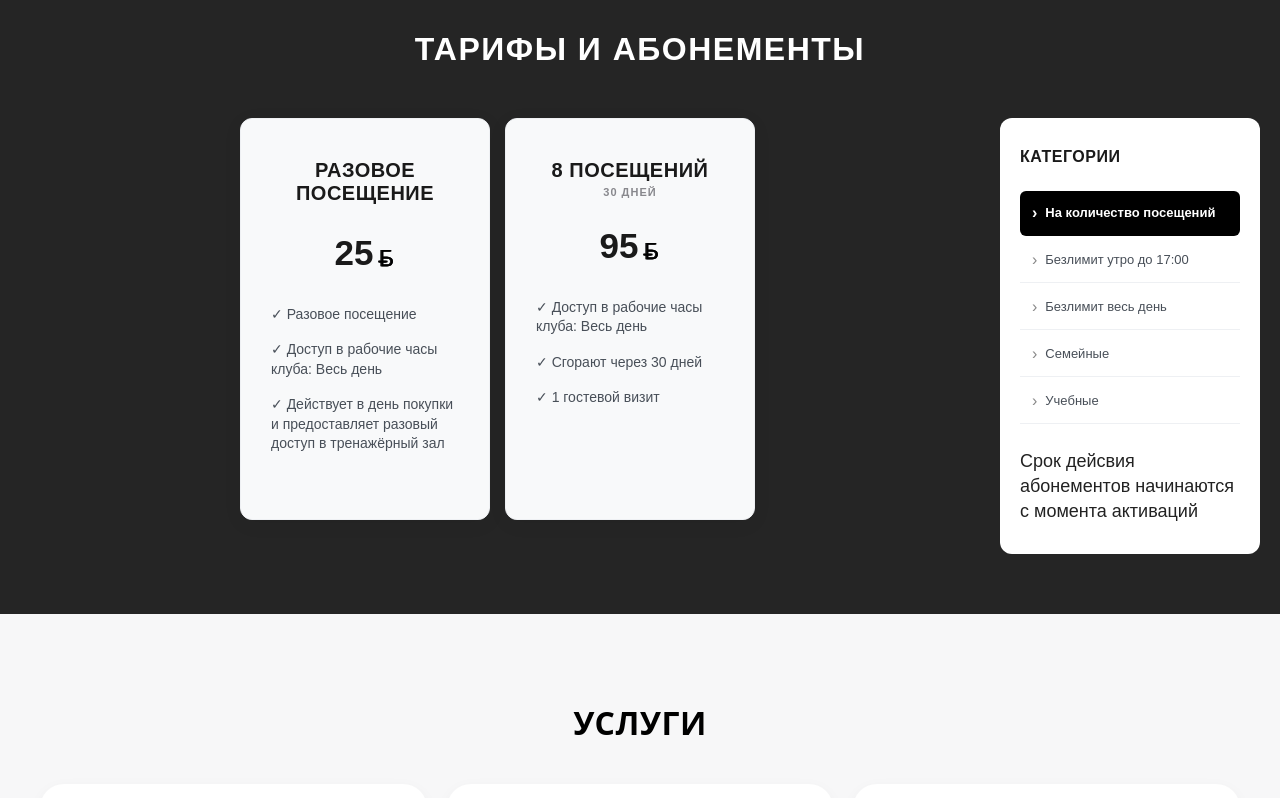
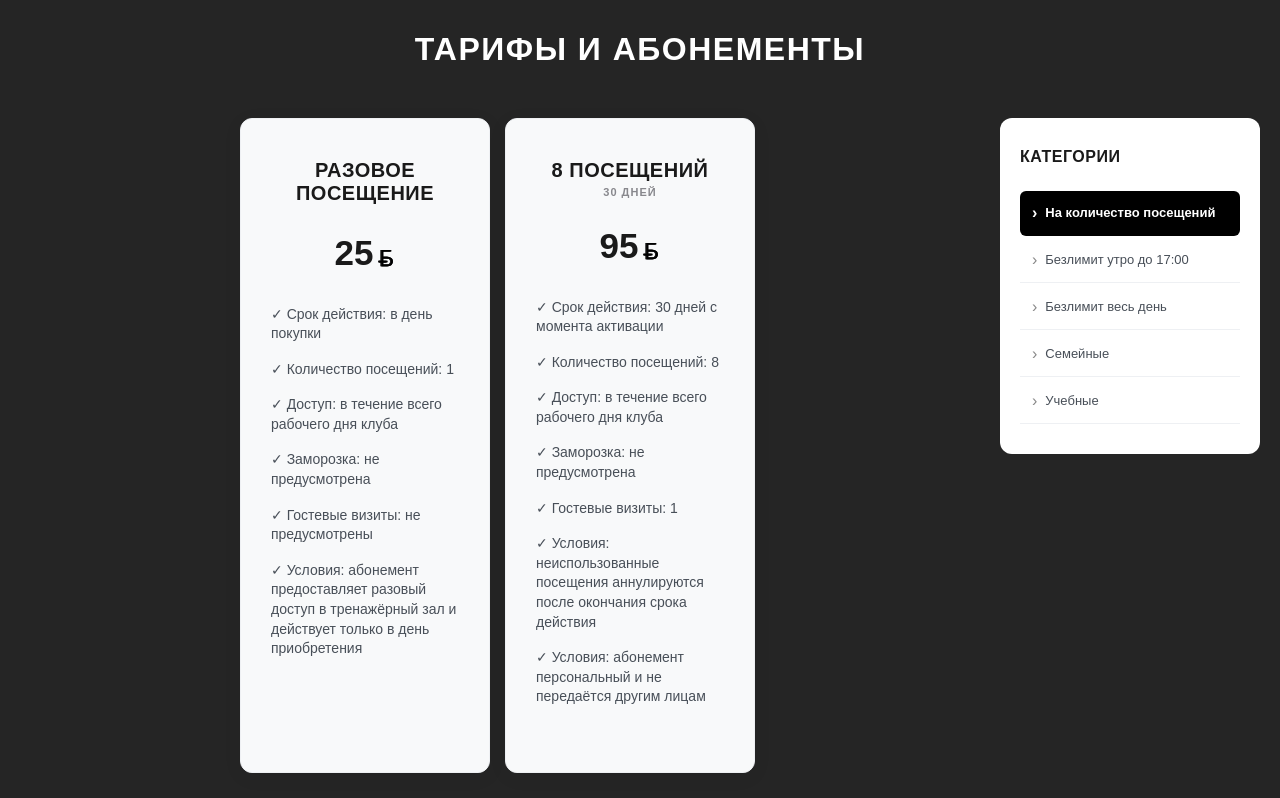
Before and after one commit to CrazyRentur/my-react-app, a React (Create React App) app: page / in a window 1280 px wide. Shown: the part 2195-2993 px from the top of the page. Built offline with nearby package versions, Linux system fonts and the light colour scheme.

Commit message:
косяк в категориях

```diff
--- a/src/components/Subscriptions.js
+++ b/src/components/Subscriptions.js
@@ -3,19 +3,23 @@ import SubscriptionCard from '../SubscriptionCard';
 import './Subscriptions.css'; // ПОДКЛЮЧАЕМ ВНЕШНИЙ CSS
 
 const subscriptionsData = [
-  { id: 1, category: 'count', duration: 'РАЗОВОЕ ПОСЕЩЕНИЕ', price: '25', features: ['Разовое посещение', 'Доступ в рабочие часы клуба: Весь день', 'Действует в день покупки и предоставляет разовый доступ в тренажёрный зал'] },
-  { id: 2, category: 'count', duration: '8 ПОСЕЩЕНИЙ ', price: '95', features: ['Доступ в рабочие часы клуба: Весь день', 'Сгорают через 30 дней', '1 гостевой визит'] , subText:'30 дней' },
-  { id: 3, category: 'morning', duration: '1 МЕСЯЦ', price: '80', features: ['Действует 30 дней с момента активации','Безлимит утро', 'Доступ: в рабочие часы клуба с обязательным выходом из зала до 17:00', '1 гостевой визит','Заморозка: не предусмотрена','Условия: абонемент персональный и не передаётся другим лицам'] },
-  { id: 4, category: 'morning', duration: '3 МЕСЯЦА', price: '210', pricePerMonth: '70', badgeText: 'ВЫГОДНО', badgeColor: 'blue', features: ['Действует 90 дней с момента активации','Безлимит утро', 'Доступ: в рабочие часы клуба с обязательным выходом из зала до 17:00', 'Заморозка: 7 дней', '3 гостевых визита','Условия: абонемент персональный и не передаётся другим лицам'] },
-  { id: 5, category: 'morning', duration: '12 МЕСЯЦЕВ', price: '820', pricePerMonth: '68.33', badgeText: 'МАКСИМАЛЬНАЯ ВЫГОДА', badgeColor: 'red', isDark: true, features: ['Действует 360 дней с момента активации','Безлимит утро', 'Доступ: в рабочие часы клуба с обязательным выходом из зала до 17:00', 'Заморозка: 12 дней', '12 гостевых визитов','Условия: абонемент персональный и не передаётся другим лицам'] },
-  { id: 6, category: 'full-day', duration: '1 МЕСЯЦ', price: '100', features: ['Действует 30 дней с момента активации','Безлимит весь день', 'Доступ в рабочие часы клуба: Весь день', '1 гостевой визит','Условия: абонемент персональный и не передаётся другим лицам'] },
-  { id: 7, category: 'full-day', duration: '3 МЕСЯЦА', price: '265', pricePerMonth: '88,3', badgeText: 'ВЫГОДНО', badgeColor: 'blue', features: ['Действует 90 дней с момента активации','Безлимит весь день', 'Доступ в рабочие часы клуба: Весь день', 'Заморозка: 7 дней', '3 гостевых визита','Условия: абонемент персональный и не передаётся другим лицам'] },
-  { id: 8, category: 'full-day', duration: '12 МЕСЯЦЕВ', price: '1030', pricePerMonth: '85.83', badgeText: 'МАКСИМАЛЬНАЯ ВЫГОДА', badgeColor: 'red', isDark: true, features: ['Действует 360 дней с момента активации','Безлимит весь день', 'Доступ в рабочие часы клуба: Весь день', 'Заморозка: 12 дней', '12 гостевых визитов','Условия: абонемент персональный и не передаётся другим лицам'] },
-  { id: 9, category: 'family', duration: 'СЕМЕЙНЫЙ УТРО — 2 ЧЕЛОВЕКА', price: '145', pricePerPerson:'72.5', features: ['Действует 30 дней с момента активации','1 МЕСЯЦ (2 чел)', 'Доступ: в рабочие часы клуба с обязательным выходом из зала до 17:00', 'Родственники, подтверждение','Условия: оформление на 2 родственников при подтверждении родства. Скидки, акции и дополнительные услуги не применяются', 'Заморозка: не предусмотрена', 'Гостевые визиты: не предусмотрены'] },
-  { id: 10, category: 'family', duration: 'СЕМЕЙНЫЙ УТРО — 3 ЧЕЛОВЕКА', price: '215', pricePerPerson:'71.66', features: ['Действует 30 дней с момента активации','1 МЕСЯЦ (3 чел)', 'Доступ: в рабочие часы клуба с обязательным выходом из зала до 17:00', 'Родственники, подтверждение','Условия: оформление на 3 родственников при подтверждении родства. Скидки, акции и дополнительные услуги не применяются', 'Заморозка: не предусмотрена', 'Гостевые визиты: не предусмотрены'] },
-  { id: 11, category: 'family', duration: 'СЕМЕЙНЫЙ ВЕСЬ ДЕНЬ — 2 ЧЕЛОВЕКА', price: '185', pricePerPerson:'92.5', features: ['Действует 30 дней с момента активации','1 МЕСЯЦ (2 чел)', 'Доступ в рабочие часы клуба: Весь день', 'Родственники, подтверждение','Условия: оформление на 2 родственников при подтверждении родства. Скидки, акции и дополнительные услуги не применяются', 'Заморозка: не предусмотрена', 'Гостевые визиты: не предусмотрены'] },
-  { id: 12, category: 'family', duration: 'СЕМЕЙНЫЙ ВЕСЬ ДЕНЬ — 3 ЧЕЛОВЕКА', price: '270', pricePerPerson:'90', features: ['Действует 30 дней с момента активации','1 МЕСЯЦ (3 чел)', 'Доступ в рабочие часы клуба: Весь день', 'Родственники, подтверждение','Условия: оформление на 3 родственников при подтверждении родства. Скидки, акции и дополнительные услуги не применяются', 'Заморозка: не предусмотрена', 'Гостевые визиты: не предусмотрены'] },
-  { id: 13, category: 'student', duration: 'СТУДЕНЧЕСКИЙ — 1 МЕСЯЦ', price: '75', features: ['Действует 30 дней с момента активации','Доступ в рабочие часы клуба: 12:00–17:00', 'Условия: оформление при предъявлении действующего документа, подтверждающего обучение. Абонемент персональный и не передаётся другим лицам', 'Заморозка: не предусмотрена', 'Гостевые визиты: не предусмотрены'] }
+  { id: 1, category: 'count', duration: 'РАЗОВОЕ ПОСЕЩЕНИЕ', price: '25', features: ['Срок действия: в день покупки','Количество посещений: 1','Доступ: в течение всего рабочего дня клуба','Заморозка: не предусмотрена','Гостевые визиты: не предусмотрены','Условия: абонемент предоставляет разовый доступ в тренажёрный зал и действует только в день приобретения'] },
+  { id: 2, category: 'count', duration: '8 ПОСЕЩЕНИЙ ', price: '95', features: [ 'Срок действия: 30 дней с момента активации','Количество посещений: 8','Доступ: в течение всего рабочего дня клуба','Заморозка: не предусмотрена', 'Гостевые визиты: 1','Условия: неиспользованные посещения аннулируются после окончания срока действия','Условия: абонемент персональный и не передаётся другим лицам'] , subText:'30 дней' },
+
+  { id: 3, category: 'morning', duration: '1 МЕСЯЦ', price: '80', features: ['Действует 30 дней с момента активации','Количество посещений: без ограничений', 'Доступ: в рабочие часы клуба с обязательным выходом из зала до 17:00', 'Заморозка: не предусмотрена', 'Гостевые визиты: 1','Условия: абонемент персональный и не передаётся другим лицам'] },
+  { id: 4, category: 'morning', duration: '3 МЕСЯЦА', price: '210', pricePerMonth: '70', badgeText: 'ВЫГОДНО', badgeColor: 'blue', features: ['Действует 90 дней с момента активации','Количество посещений: без ограничений', 'Доступ: в рабочие часы клуба с обязательным выходом из зала до 17:00', 'Заморозка: 7 дней', 'Гостевые визиты: 3','Условия: абонемент персональный и не передаётся другим лицам'] },
+  { id: 5, category: 'morning', duration: '12 МЕСЯЦЕВ', price: '820', pricePerMonth: '68.33', badgeText: 'МАКСИМАЛЬНАЯ ВЫГОДА', badgeColor: 'red', /*isDark: true,*/ features: ['Действует 360 дней с момента активации','Количество посещений: без ограничений', 'Доступ: в рабочие часы клуба с обязательным выходом из зала до 17:00', 'Заморозка: 30 дней', 'Гостевые визиты: 12','Условия: абонемент персональный и не передаётся другим лицам'] },
+
+  { id: 6, category: 'full-day', duration: '1 МЕСЯЦ', price: '100', features: ['Действует 30 дней с момента активации','Количество посещений: без ограничений', 'Доступ: в течение всего рабочего дня клуба', '1 гостевой визит','Условия: абонемент персональный и не передаётся другим лицам'] },
+  { id: 7, category: 'full-day', duration: '3 МЕСЯЦА', price: '265', pricePerMonth: '88,3', badgeText: 'ВЫГОДНО', badgeColor: 'blue', features: ['Действует 90 дней с момента активации','Количество посещений: без ограничений', 'Доступ: в течение всего рабочего дня клуба', 'Заморозка: 7 дней', 'Гостевые визиты: 3','Условия: абонемент персональный и не передаётся другим лицам'] },
+  { id: 8, category: 'full-day', duration: '1 ГОД', price: '1030', pricePerMonth: '85.83', badgeText: 'МАКСИМАЛЬНАЯ ВЫГОДА', badgeColor: 'red', /*isDark: true,*/ features: ['Действует 360 дней с момента активации','Количество посещений: без ограничений', 'Доступ: в течение всего рабочего дня клуба', 'Заморозка: 30 дней', 'Гостевые визиты: 12','Условия: абонемент персональный и не передаётся другим лицам'] },
+
+  { id: 9, category: 'family', duration: 'СЕМЕЙНЫЙ УТРО — 2 ЧЕЛОВЕКА', price: '145', pricePerPerson:'72.5', features: ['Действует 30 дней с момента активации','Количество посещений: без ограничений для каждого участника','Доступ: можно посещать зал вместе или в разное время с обязательным выходом из зала до 17:00','Условия: оформление на 2 родственников при подтверждении родства. Скидки, акции и дополнительные услуги не применяются', 'Заморозка: не предусмотрена', 'Гостевые визиты: не предусмотрены'] },
+  { id: 10, category: 'family', duration: 'СЕМЕЙНЫЙ УТРО — 3 ЧЕЛОВЕКА', price: '215', pricePerPerson:'71.66', features: ['Действует 30 дней с момента активации', 'Количество посещений: без ограничений для каждого участника','Доступ: можно посещать зал вместе или в разное время с обязательным выходом из зала до 17:00','Условия: оформление на 3 родственников при подтверждении родства. Скидки, акции и дополнительные услуги не применяются', 'Заморозка: не предусмотрена', 'Гостевые визиты: не предусмотрены'] },
+  { id: 11, category: 'family', duration: 'СЕМЕЙНЫЙ ВЕСЬ ДЕНЬ — 2 ЧЕЛОВЕКА', price: '185', pricePerPerson:'92.5', features: ['Действует 30 дней с момента активации', 'Количество посещений: без ограничений для каждого участника','Доступ: в течение всего рабочего дня клуба; можно посещать зал вместе или в разное время','Условия: оформление на 2 родственников при подтверждении родства. Скидки, акции и дополнительные услуги не применяются', 'Заморозка: не предусмотрена', 'Гостевые визиты: не предусмотрены'] },
+  { id: 12, category: 'family', duration: 'СЕМЕЙНЫЙ ВЕСЬ ДЕНЬ — 3 ЧЕЛОВЕКА', price: '270', pricePerPerson:'90', features: ['Действует 30 дней с момента активации', 'Количество посещений: без ограничений для каждого участника','Доступ: в течение всего рабочего дня клуба; можно посещать зал вместе или в разное время','Условия: оформление на 3 родственников при подтверждении родства. Скидки, акции и дополнительные услуги не применяются', 'Заморозка: не предусмотрена', 'Гостевые визиты: не предусмотрены'] },
+
+  { id: 13, category: 'student', duration: 'СТУДЕНЧЕСКИЙ — 1 МЕСЯЦ', price: '75', features: ['Действует 30 дней с момента активации','Количество посещений: без ограничений','Доступ: вход в зал с 12:00 с обязательным выходом до 17:00', 'Условия: оформление при предъявлении действующего документа, подтверждающего обучение','Абонемент персональный и не передаётся другим лицам', 'Заморозка: не предусмотрена', 'Гостевые визиты: не предусмотрены'] }
 ];
 
 const categories = [
@@ -69,7 +73,7 @@ export default function Subscriptions() {
           </div>
 
           {/* ПОМЕТКА ОТОБРАЖАЕТСЯ ТОЛЬКО ДЛЯ УТРЕННИХ, СЕМЕЙНЫХ И УЧЕБНЫХ ТАРИФОВ */}
-          {['morning', 'family', 'student'].includes(activeCategory) && (
+          {/* {['morning', 'family', 'student'].includes(activeCategory) && (
             <p className="filter-panel-note">
               Для абонентов на утро занятие необходимо завершить до 17:00
             </p>
@@ -77,7 +81,7 @@ export default function Subscriptions() {
 
             <p className="filter-panel-note">
               Срок дейсвия абонементов начинаются с момента активаций
-            </p>
+            </p> */}
 
 
 
```
